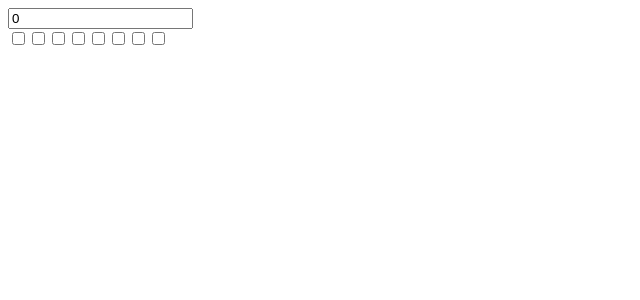
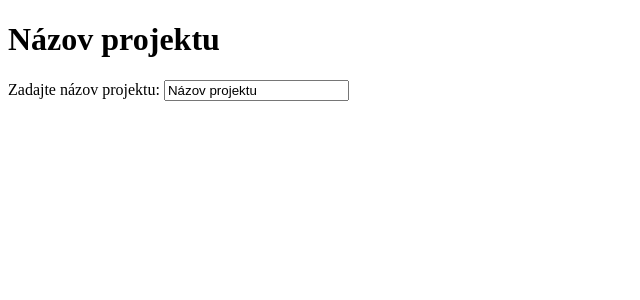
Before and after one commit to Eldam804/UMB-WETE3-FE, an Angular app in the folder wete3/: page / in a window 1280 px wide. Shown: the top 300 px of the page, without its empty margins (0-640 px from the left). Built offline with nearby package versions, Linux system fonts and the light colour scheme.

Commit message:
Druha hodina cviko

```diff
--- a/wete3/src/app/app.component.html
+++ b/wete3/src/app/app.component.html
@@ -1,9 +1,9 @@
+<div class="header">
+  <h1> {{title}}</h1>
+</div>
 
 <div>
-  <input type="number" [(ngModel)]="enteredNumber" (input)="onChangeNumber(enteredNumber)" />
-    <br>
-    <span *ngFor="let i of [0, 1, 2, 3, 4, 5, 6, 7]">
-      <input type="checkbox" [(ngModel)]="check2[i]" (click)="onChangeCheck(i)">
-    </span>
-
-  </div>
+  <label> Zadajte názov projektu:
+    <input type="text" [(ngModel)]="title"/>
+  </label>
+</div>
--- a/wete3/src/app/app.component.ts
+++ b/wete3/src/app/app.component.ts
@@ -8,37 +8,5 @@ import {FormControl, FormGroup} from "@angular/forms";
   styleUrls: ['./app.component.css']
 })
 export class AppComponent {
-  enteredNumber = 0;
-  check2 = [false, false, false, false, false, false, false, false];
-  onChangeCheck(n :number): void{
-    this.check2[n] = !this.check2[n];
-    let binary = "";
-    for (let i = 0; i < this.check2.length; i++) {
-      if(this.check2[i]){
-        binary += "1"
-      }else{
-        binary += "0"
-      }
-    }
-    this.enteredNumber = parseInt(binary, 2);
-
-    console.debug(this.check2);
-  }
-  onChangeNumber(n: number): void{
-    if(n <= 255 && n >= 0){
-      let binary = n.toString(2);
-      while(binary.length < 8){
-        binary = "0" + binary;
-      }
-      for (let i = 0; i < binary.length; i++) {
-        if(binary[i] == "0"){
-          this.check2[i] = false;
-        }else{
-        this.check2[i] = true;
-        }
-      }
-      console.debug(binary)
-    }
-  }
-
+  title = "Názov projektu"
 }
--- a/wete3/src/app/app.module.ts
+++ b/wete3/src/app/app.module.ts
@@ -6,8 +6,8 @@ import {FormsModule, ReactiveFormsModule} from "@angular/forms";
 
 @NgModule({
   declarations: [
-    AppComponent
-  ],
+      AppComponent,
+    ],
     imports: [
         BrowserModule,
         ReactiveFormsModule,
```
